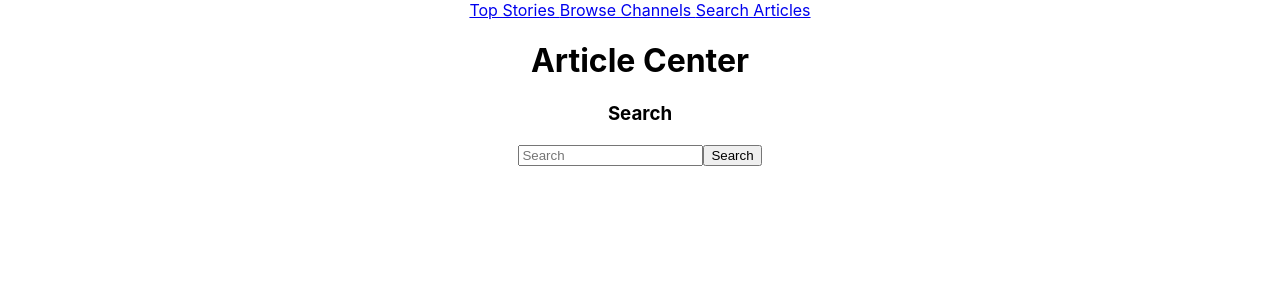
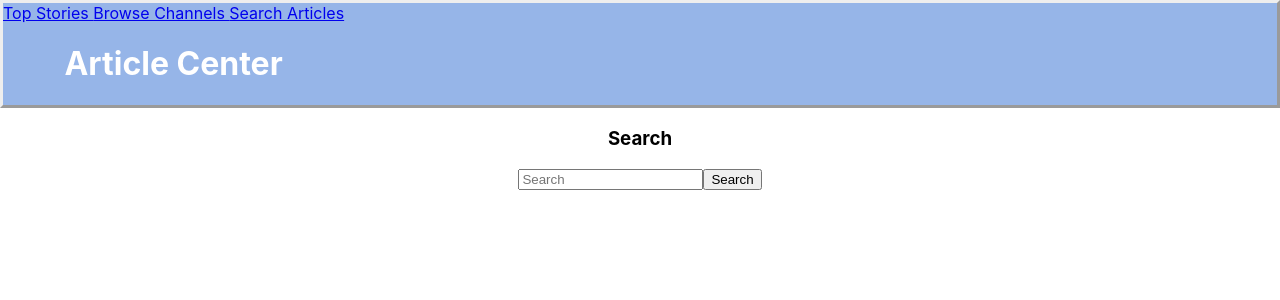
Before and after one commit to Wali89/articles-center-old, a React (Create React App) app in the folder client/: page /search/1 in a window 1280 px wide. Shown: the top 300 px of the page. Built offline with nearby package versions, Linux system fonts and the light colour scheme.

Commit message:
Updated css for navbar

```diff
--- a/client/src/App.css
+++ b/client/src/App.css
@@ -30,3 +30,14 @@
     transform: rotate(360deg);
   }
 }
+
+.App-navbar {
+  background-color: #96b5e8;
+  border-style: outset;
+  display: flex;
+  align-items: flex-start;
+}
+
+.ui-tabular-stackable-menu {
+  color: white;
+}
--- a/client/src/components/navbar.js
+++ b/client/src/components/navbar.js
@@ -9,8 +9,8 @@ const Navbar = () => {
   return(
     <Router>
       <div>
-        <div className="App-menu">
-          <div className="ui tabular stackable menu">
+        <div className="App-navbar">
+          <div className="ui-tabular-stackable-menu">
             <Link to="/" id="TopStories-link" className="item"> Top Stories </Link>
             <Link to="/channels" id="channels-link" className="item"> Browse Channels </Link>
             <Link to="/search" id="search-link" className="item">Search Articles</Link>
```
